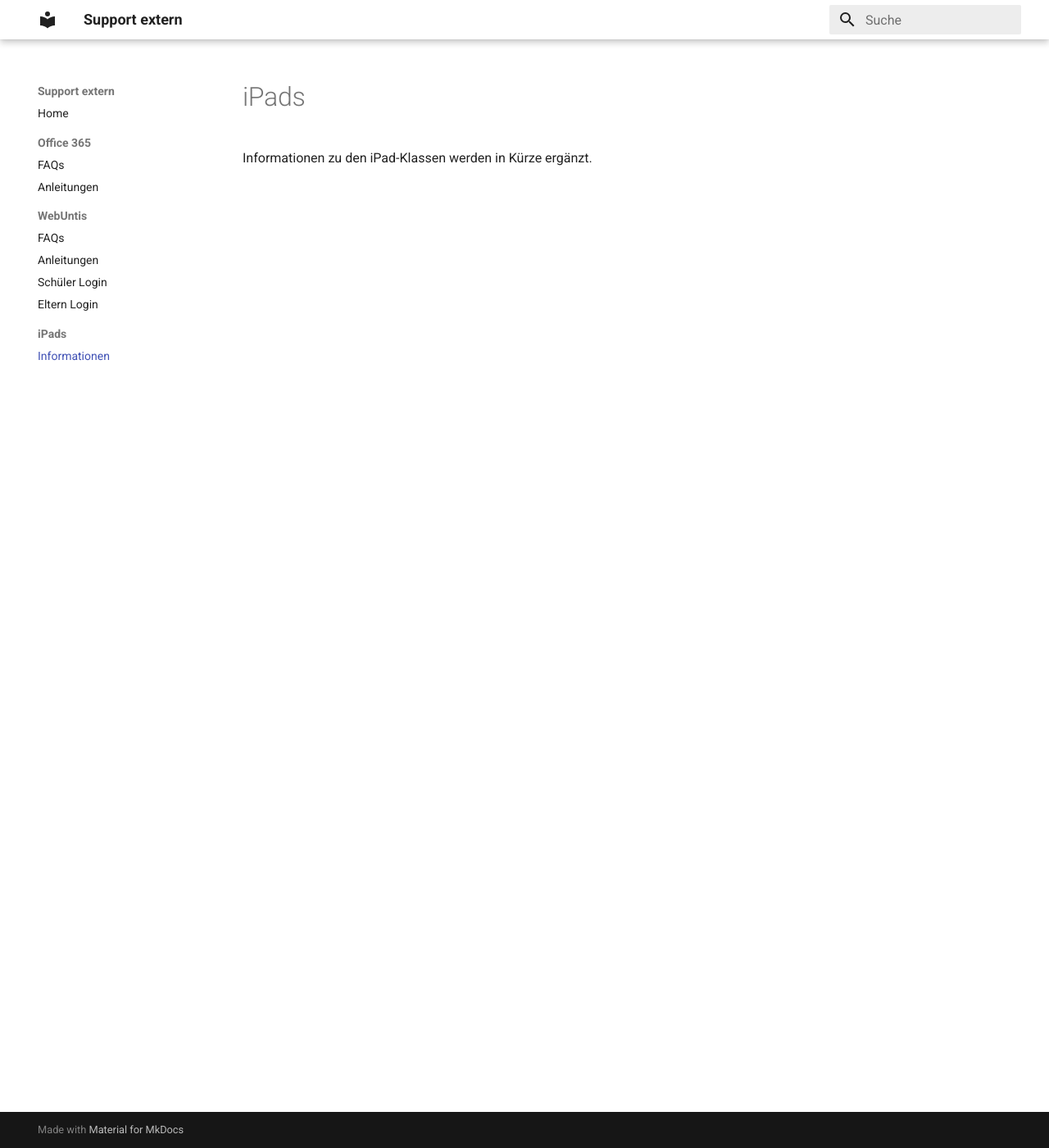
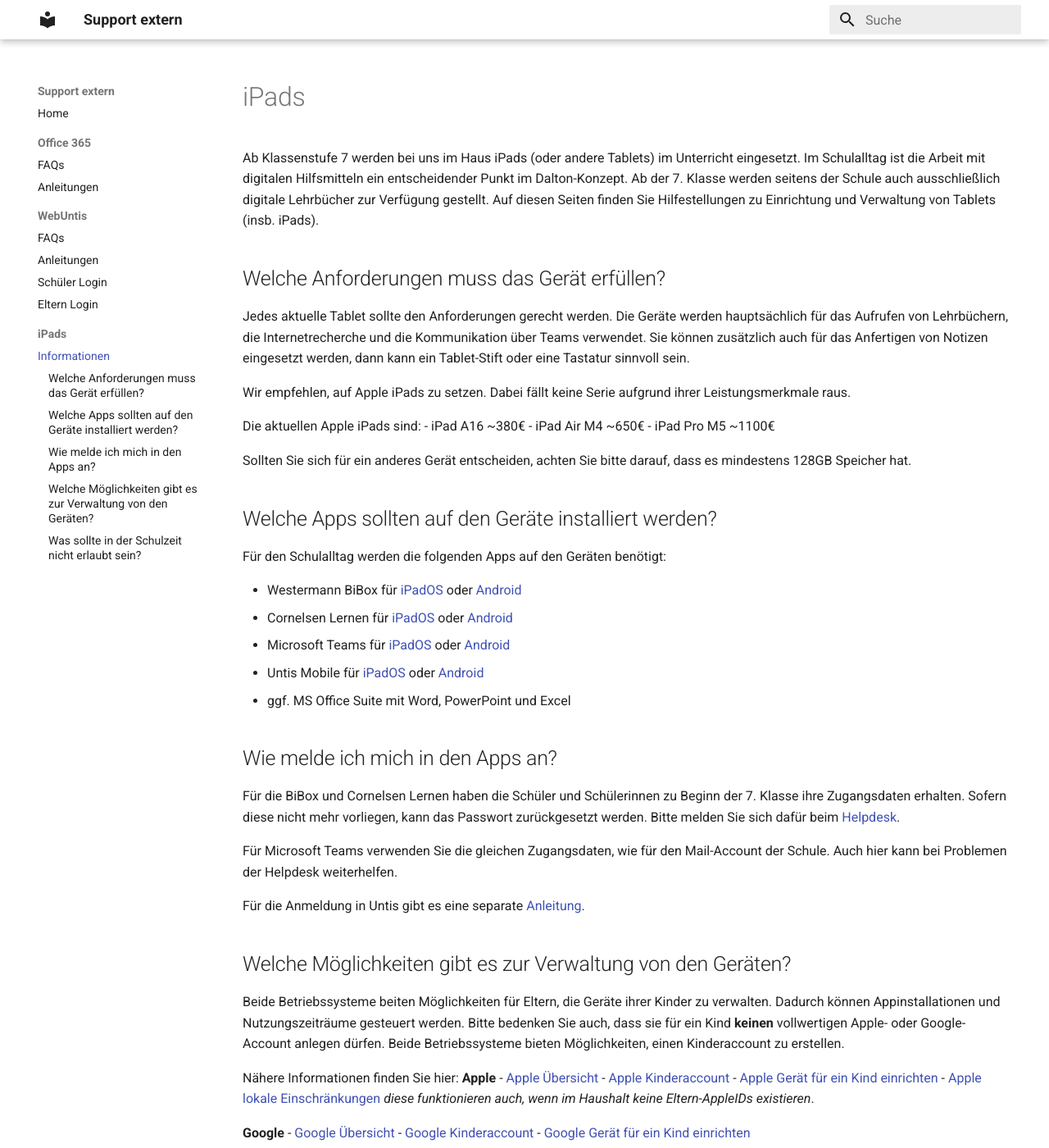
Before and after one commit to Paedagogium-Schwerin/paedagogium-schwerin.github.io, an MkDocs documentation site: the page built from docs/iPads/index.md, in a window 1280 px wide and 1400 px high. Shown: the whole window at 82% size. Built offline with MkDocs 1.6.1 and Material for MkDocs 9.7.7, drawn with Linux system fonts in a browser that asks for light colours; some of the changed text lies outside the part shown.

Commit message:
Add detailed guidelines for iPad usage and requirements in the classroom

```diff
--- a/docs/iPads/index.md
+++ b/docs/iPads/index.md
@@ -1,3 +1,64 @@
 # iPads
 
-Informationen zu den iPad-Klassen werden in Kürze ergänzt.
+Ab Klassenstufe 7 werden bei uns im Haus iPads (oder andere Tablets) im Unterricht eingesetzt. Im Schulalltag ist die Arbeit mit digitalen Hilfsmitteln ein entscheidender Punkt im Dalton-Konzept. Ab der 7. Klasse werden seitens der Schule auch ausschließlich digitale Lehrbücher zur Verfügung gestellt. Auf diesen Seiten finden Sie Hilfestellungen zu Einrichtung und Verwaltung von Tablets (insb. iPads).
+
+
+## Welche Anforderungen muss das Gerät erfüllen?
+Jedes aktuelle Tablet sollte den Anforderungen gerecht werden. Die Geräte werden hauptsächlich für das Aufrufen von Lehrbüchern, die Internetrecherche und die Kommunikation über Teams verwendet. Sie können zusätzlich auch für das Anfertigen von Notizen eingesetzt werden, dann kann ein Tablet-Stift oder eine Tastatur sinnvoll sein.
+
+Wir empfehlen, auf Apple iPads zu setzen. Dabei fällt keine Serie aufgrund ihrer Leistungsmerkmale raus.
+
+Die aktuellen Apple iPads sind:
+- iPad A16 ~380€
+- iPad Air M4 ~650€
+- iPad Pro M5 ~1100€
+
+
+Sollten Sie sich für ein anderes Gerät entscheiden, achten Sie bitte darauf, dass es mindestens 128GB Speicher hat.
+
+
+## Welche Apps sollten auf den Geräte installiert werden?
+Für den Schulalltag werden die folgenden Apps auf den Geräten benötigt:
+
+- Westermann BiBox für [iPadOS](https://apps.apple.com/de/app/bibox/id1478408158
+BiBox) oder [Android](https://play.google.com/store/apps/details?id=de.wgr.bibox2&gl=DE&pli=1)
+- Cornelsen Lernen für [iPadOS](https://apps.apple.com/de/app/cornelsen-lernen/id1502080578
+Cornelsen Lernen) oder [Android](https://play.google.com/store/apps/details?id=com.cornelsen.uma&hl=de)
+- Microsoft Teams für [iPadOS](https://apps.apple.com/de/app/microsoft-teams/id1113153706
+Microsoft Teams) oder [Android](https://play.google.com/store/apps/details?id=com.microsoft.teams&hl=en)
+- Untis Mobile für [iPadOS](https://apps.apple.com/de/app/untis-mobile/id926186904) oder [Android](https://play.google.com/store/apps/details?id=com.grupet.web.app&hl=de)
+- ggf. MS Office Suite mit Word, PowerPoint und Excel
+
+
+## Wie melde ich mich in den Apps an?
+Für die BiBox und Cornelsen Lernen haben die Schüler und Schülerinnen zu Beginn der 7. Klasse ihre Zugangsdaten erhalten. Sofern diese nicht mehr vorliegen, kann das Passwort zurückgesetzt werden. Bitte melden Sie sich dafür beim [Helpdesk](index.md/#keine-anhwort-gefunden).
+
+Für Microsoft Teams verwenden Sie die gleichen Zugangsdaten, wie für den Mail-Account der Schule. Auch hier kann bei Problemen der Helpdesk weiterhelfen.
+
+Für die Anmeldung in Untis gibt es eine separate [Anleitung](webuntis/students-login.md).
+
+
+## Welche Möglichkeiten gibt es zur Verwaltung von den Geräten?
+Beide Betriebssysteme beiten Möglichkeiten für Eltern, die Geräte ihrer Kinder zu verwalten. Dadurch können Appinstallationen und Nutzungszeiträume gesteuert werden. Bitte bedenken Sie auch, dass sie für ein Kind **keinen** vollwertigen Apple- oder Google-Account anlegen dürfen. Beide Betriebssysteme bieten Möglichkeiten, einen Kinderaccount zu erstellen.
+
+Nähere Informationen finden Sie hier:
+**Apple**
+- [Apple Übersicht](https://support.apple.com/de-de/guide/ipad/ipad9950a506/ipados)
+- [Apple Kinderaccount](https://support.apple.com/de-de/102617)
+- [Apple Gerät für ein Kind einrichten](https://support.apple.com/de-de/guide/iphone/iphfd0b65920/ios)
+- [Apple lokale Einschränkungen](https://support.apple.com/de-de/guide/ipad/ipadb15cb886/26/ipados/26) *diese funktionieren auch, wenn im Haushalt keine Eltern-AppleIDs existieren*.
+
+**Google**
+- [Google Übersicht](https://families.google/intl/de_ALL/familylink/)
+- [Google Kinderaccount](https://support.google.com/families/answer/7158477?hl=de)
+- [Google Gerät für ein Kind einrichten](https://support.google.com/families/answer/7158477?hl=de)
+
+In begrenztem Rahmen kann bei Fragen auch der [Helpdesk](index.md/#keine-anhwort-gefunden) weiterhelfen.
+
+
+## Was sollte in der Schulzeit nicht erlaubt sein?
+Neben der Einhaltung des Jugendschutzes sollte während der Schulzeit folgendes auf den Geräten nicht möglich sein.
+- Nicht pädagogische Spiele
+- Streaming-Dienste wie Netflix, Disney+, etc.
+
+Wie Sie diese Punkte einschräken liegt im Ermessen der Eltern. Bei mehrfachen Verstößen behält die Schule sich vor, die Tablet-Nutzung einzelner Schüler und Schülerinnen einzuschränken.
```
